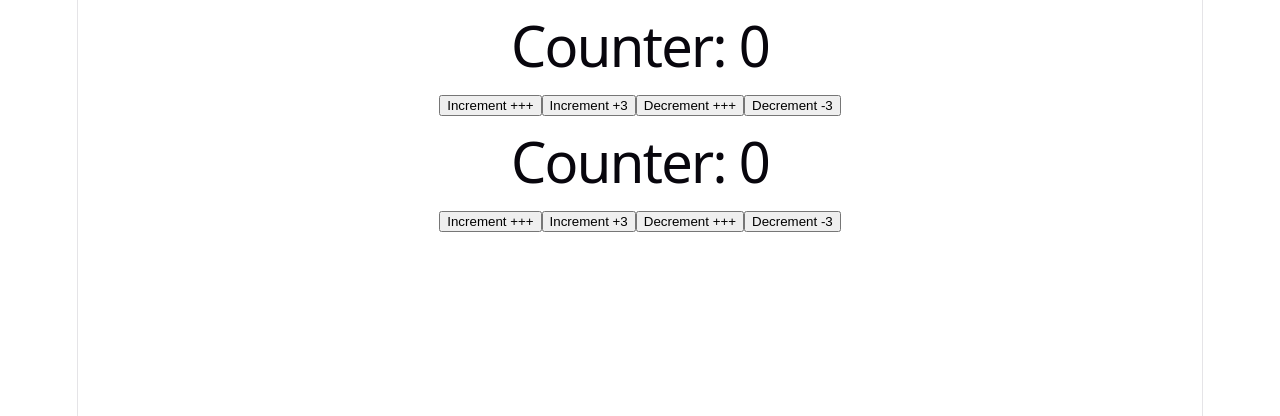
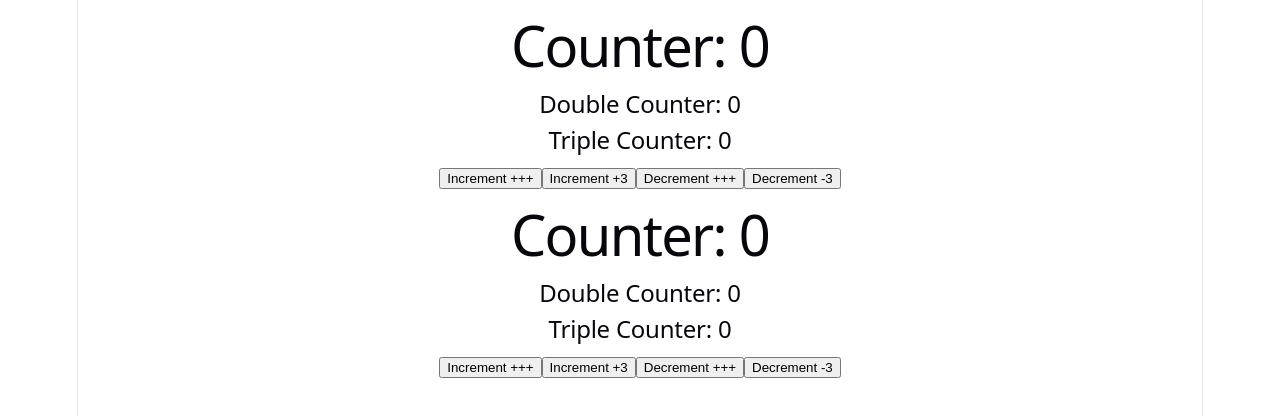
Before and after one commit to RivanFadlani/belajar-react, a React (Vite) app in the folder belajar-react-redux/: page /counter in a window 1280 px wide. Shown: the top 416 px of the page. Built offline with nearby package versions, Linux system fonts and the light colour scheme.

Commit message:
study(ch.3): Selector

```diff
--- a/belajar-react-redux/src/Counter.tsx
+++ b/belajar-react-redux/src/Counter.tsx
@@ -1,6 +1,11 @@
 import { useDispatch, useSelector } from "react-redux";
 import type { RootState } from "./store";
-import { decrement, increment } from "./counterSlice";
+import {
+  decrement,
+  getDoubleCounter,
+  getTriple,
+  increment,
+} from "./counterSlice";
 
 const Counter = () => {
   // 1. panggil useSelector untuk membaca state.counter dari Redux store
@@ -20,9 +25,14 @@ const Counter = () => {
     dispatch(decrement(1));
   };
 
+  const doubleCounter = useSelector(getDoubleCounter);
+  const tripleCounter = useSelector((state: RootState) => getTriple(state, 3));
+
   return (
     <div>
       <h1>Counter: {counter}</h1>
+      <h2>Double Counter: {doubleCounter}</h2>
+      <h2>Triple Counter: {tripleCounter}</h2>
       <button onClick={handleIncrement}>Increment +++</button>
       <button onClick={() => dispatch(increment(3))}>Increment +3</button>
       <button onClick={handleDecrement}>Decrement +++</button>
--- a/belajar-react-redux/src/counterSlice.ts
+++ b/belajar-react-redux/src/counterSlice.ts
@@ -32,7 +32,18 @@ export const counterSlice = createSlice({
       }
     },
   },
+  // selector
+  // action itu untuk memanipulasi state, sedangkan selector untuk mengambil data si state
+  selectors: {
+    getDoubleCounter: (state) => {
+      return state * 2;
+    },
+    getTriple: (state, value) => {
+      return state * value;
+    },
+  },
 });
 
 // destructuring reducer dari slice.action
 export const { increment, decrement } = counterSlice.actions;
+export const { getDoubleCounter, getTriple } = counterSlice.selectors;
```
